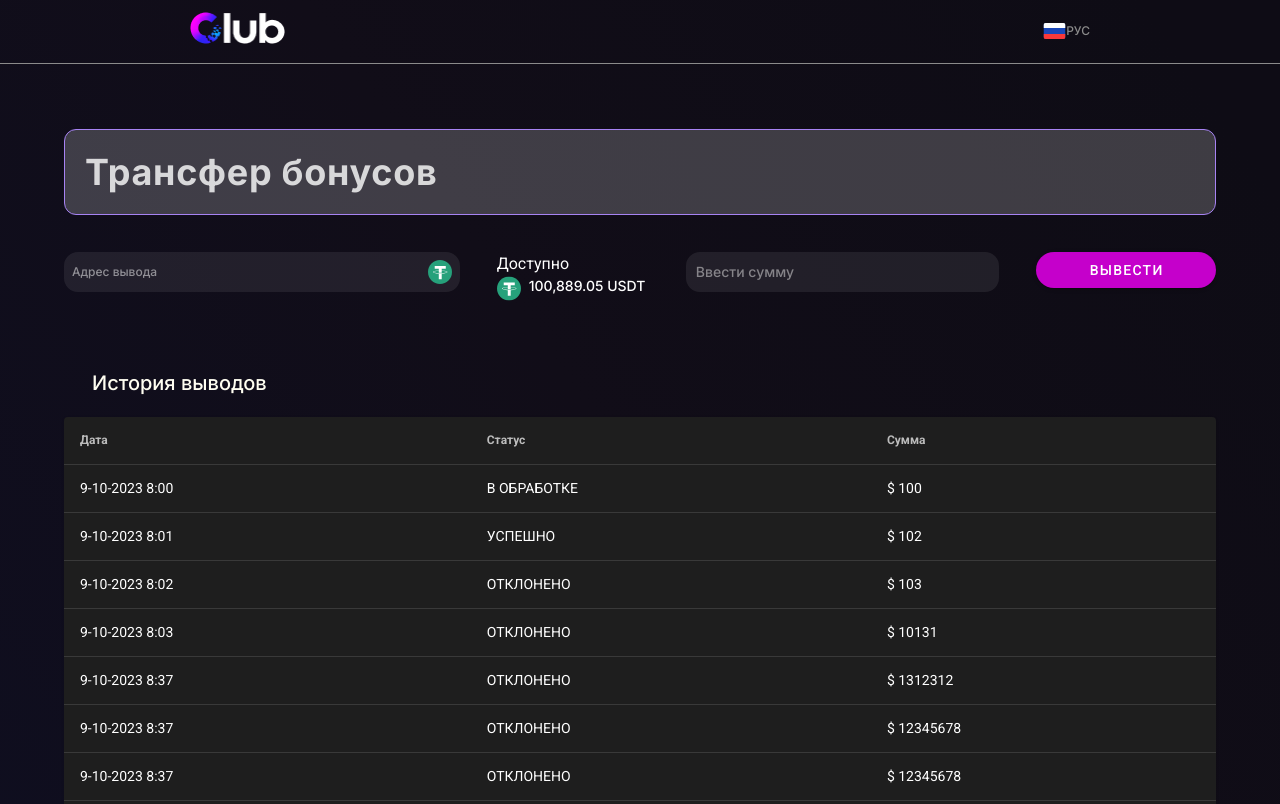
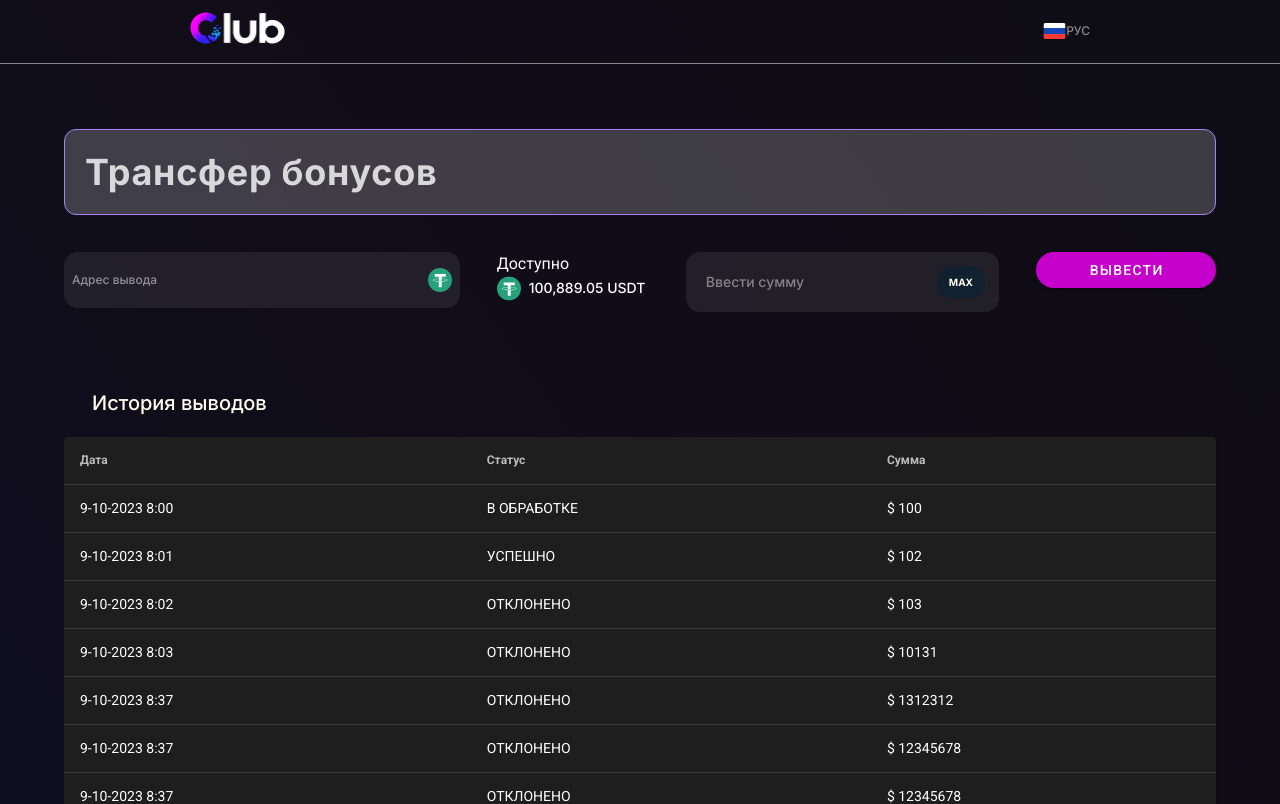
Before and after one commit to bogoslovskiydenis/club-dashbord, a Nuxt app: page /transfer-bonuses in a window 1280 px wide. Shown: the top 804 px of the page. Built offline with nearby package versions, Linux system fonts and the light colour scheme.

Commit message:
add button max )))

```diff
--- a/pages/transfer-bonuses.vue
+++ b/pages/transfer-bonuses.vue
@@ -7,25 +7,28 @@
       <div class="address_container">
         <div class="custom-input">
           <label :class="{ active: inputValue }">Адрес вывода</label>
-          <input v-model="inputValue" class="input_text" @input="onInput" />
-          <img src="/tether.svg" alt="Icon" class="custom-icon" />
+          <input v-model="inputValue" class="input_text" @input="onInput"/>
+          <img src="/tether.svg" alt="Icon" class="custom-icon"/>
         </div>
         <div class="available_container">
           <div class="available">Доступно</div>
           <div class="available_money">
-            <img src="/tether.svg" alt="" />
+            <img src="/tether.svg" alt=""/>
             <div class="available_money_text">100,889.05 USDT</div>
           </div>
         </div>
         <div class="input_sum_container">
-          <div class="input_sum_container_input">
           <input
             v-model="inputValue2"
             placeholder="Ввести сумму"
             class="input_text"
             @input="onInput"
           />
+          <button class="btn_max">
+            <div class="text_max">
+              MAX
             </div>
+          </button>
         </div>
         <div class="input_btn_sum">
           <v-btn width="180px" rounded min-width="164" color="#C500CB">
@@ -53,7 +56,7 @@ import TableApp from '@/components/table/table.vue'
 
 export default {
   name: 'TransferBonusesPage',
-  components: { TableApp },
+  components: {TableApp},
   layout: 'admin',
   data() {
     return {
@@ -61,9 +64,9 @@ export default {
       inputValue2: '',
       iconSrc: '/tether.svg',
       headers: [
-        { text: 'Дата', align: 'left', sortable: false, value: 'name' },
-        { text: 'Статус', value: 'status' },
-        { text: 'Сумма', value: 'allmoney' },
+        {text: 'Дата', align: 'left', sortable: false, value: 'name'},
+        {text: 'Статус', value: 'status'},
+        {text: 'Сумма', value: 'allmoney'},
       ],
       history: [
         {
@@ -130,7 +133,8 @@ export default {
     }
   },
   methods: {
-    onInput() {},
+    onInput() {
+    },
   },
 }
 </script>
@@ -155,7 +159,8 @@ export default {
 .available_money_text {
   align-self: stretch;
   color: #fff;
-
+  display: flex;
+  align-items: center;
   /* Input/Value */
   font-family: 'Inter', sans-serif;
   font-size: 14px;
@@ -171,6 +176,34 @@ export default {
   margin-bottom: 20px;
   border-radius: 14px;
   background: rgba(255, 255, 255, 0.08);
+}
+
+.input_sum_container .btn_max {
+  position: absolute;
+  top: 14px;
+  right: 14px;
+}
+
+.btn_max {
+  display: flex;
+  padding: 10px 12px;
+  justify-content: center;
+  align-items: center;
+  gap: 10px;
+  border-radius: 16px;
+  background: #112130;
+}
+
+.text_max {
+  color: #FFFEF1;
+  text-align: center;
+  /* Header/1024/H-04 */
+  font-family: "Inter", sans-serif;
+  font-size: 10px;
+  font-style: normal;
+  font-weight: 700;
+  line-height: normal;
+  text-transform: uppercase;
 }
 
 ::placeholder {
@@ -205,7 +238,7 @@ export default {
 }
 
 .custom-input {
-  /*height: 56px;*/
+  height: 56px;
   width: 444.667px;
   max-width: 100%;
   position: relative;
@@ -233,7 +266,7 @@ label {
 
 input {
   width: 100%;
-  padding: 10px;
+  padding: 20px;
   border-radius: 5px;
   outline: none;
 }
@@ -284,6 +317,7 @@ input {
   font-weight: 500;
   line-height: 20px; /* 100% */
 }
+
 @media (max-width: 768px) {
   .address_container {
     flex-wrap: wrap;
```
Lines whose indentation alone changed are shown as unchanged.
